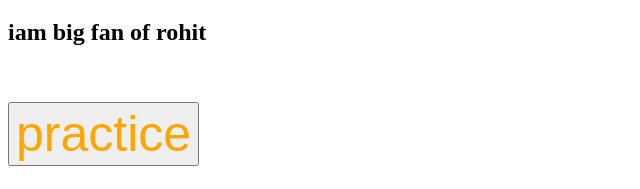
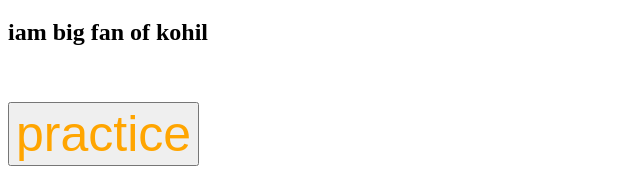
Before and after one commit to subhashcherukuri/myprofile, a plain HTML site: page kohlifan.html in a window 1280 px wide. Shown: the part 384-573 px from the top of the page, 0-640 px from the left. Drawn offline with Linux system fonts and the light colour scheme.

Commit message:
i  love you

```diff
--- a/kohlifan.html
+++ b/kohlifan.html
@@ -9,7 +9,7 @@
 	<body>
 	<h1>best cric.. player<h1>
 	<iframe width="560" height="315" src="https://www.youtube.com/embed/yta_B6tq2VQ?si=0uQbbEiTGN5L-mxb" title="YouTube video player" frameborder="0" allow="accelerometer; autoplay; clipboard-write; encrypted-media; gyroscope; picture-in-picture; web-share" allowfullscreen></iframe>
-	<h2>iam big fan of rohit</h2>
+	<h2>iam big fan of kohil</h2>
 <br>
 <br>
 
```
